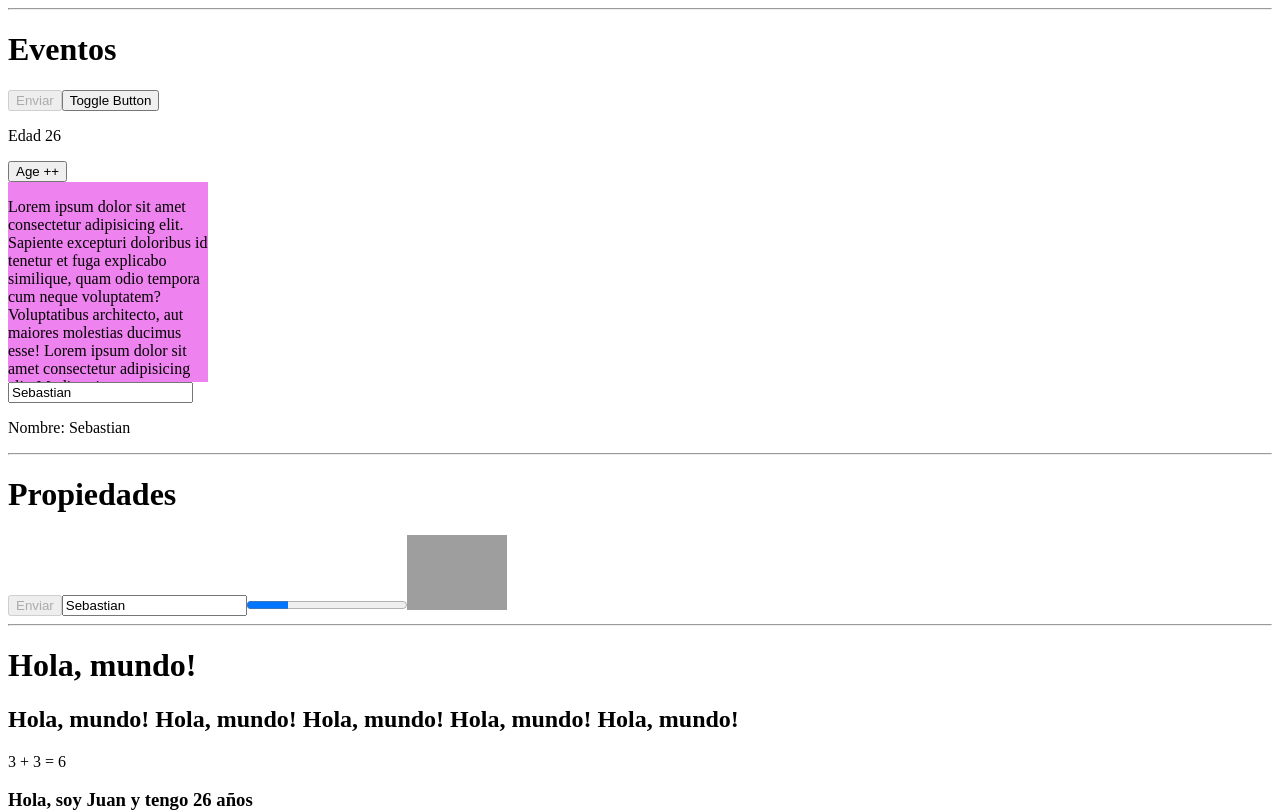
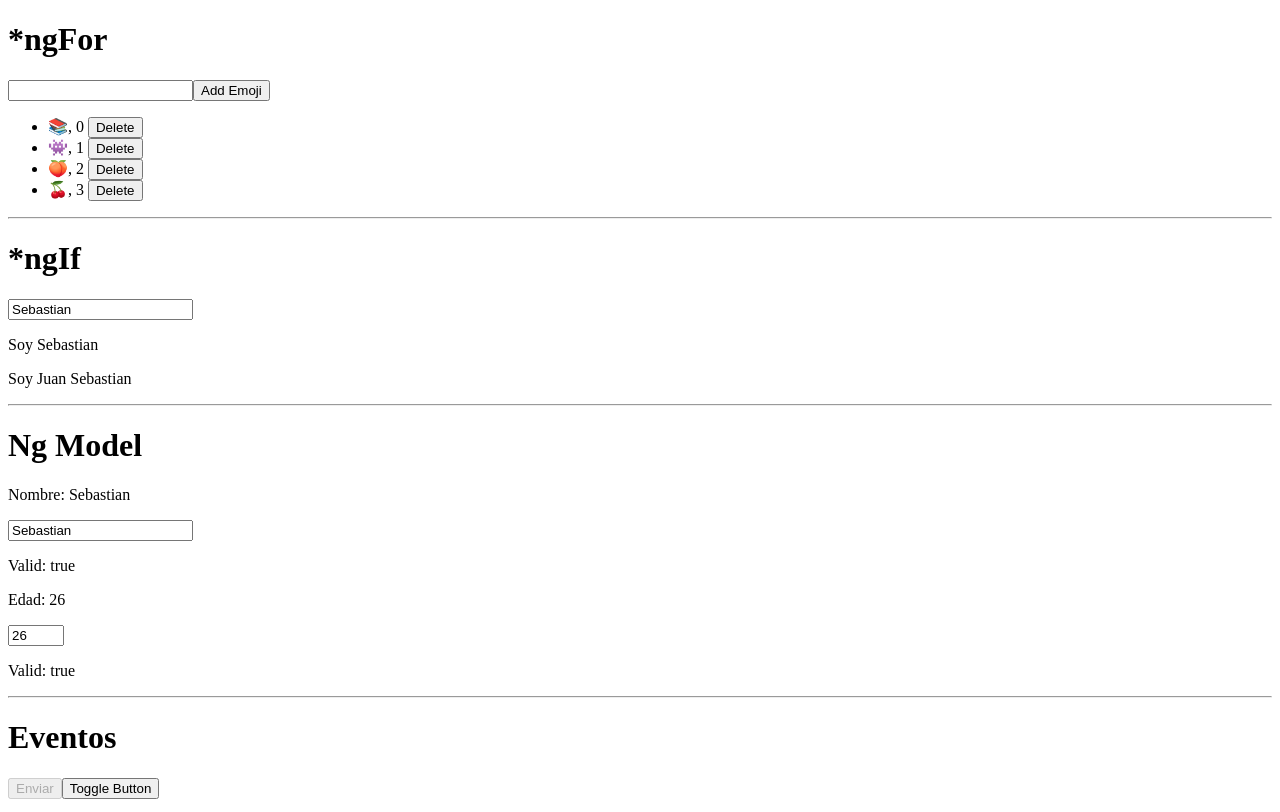
Before and after one commit to JuanFerraro/Angular-Fundamentals, an Angular app: page / in a window 1280 px wide. Shown: the top 812 px of the page. Built offline with nearby package versions, Linux system fonts and the light colour scheme; grey boxes are pictures that could not be loaded.

Commit message:
Exploring ngIf and ngFor 📚

```diff
--- a/src/app/app.component.html
+++ b/src/app/app.component.html
@@ -1,3 +1,45 @@
+<!-- For For For For -->
+<h1>*ngFor</h1>
+
+<input type="text" required [(ngModel)]="newEmoji" />
+<button (click)="addEmoji()">Add Emoji</button>
+<ul>
+  <li *ngIf="emojis.length === 0" >No hay Emojis</li>
+  <li *ngFor="let emoji of emojis; index as i">
+    {{ emoji }}, {{ i }}
+    <button (click)="deleteEmoji(i)">Delete</button>
+  </li>
+</ul>
+
+
+<hr/>
+
+<!-- If If If If -->
+<h1>*ngIf</h1>
+<input type="text" required [(ngModel)]="person.name" />
+
+<p *ngIf="person.name == 'Sebastian'">Soy Sebastian</p>
+<p *ngIf="person.name == 'Sebastian' && person.age == 26; else elseBlock">Soy Juan Sebastian</p>
+<ng-template #elseBlock>
+  <p>Bloque de Template!</p>
+</ng-template>
+
+
+<hr/>
+
+
+<!-- NgModel -->
+<h1>Ng Model</h1>
+<!-- #nombreVariabe en input -->
+<p>Nombre: {{ person.name }}</p>
+<input type="text" required #nameInput="ngModel" [(ngModel)]="person.name" />
+<p>Valid: {{ nameInput.valid }}</p>
+
+<p>Edad: {{ person.age }}</p>
+<input type="number" max="30" min="10" required #ageInput="ngModel" [(ngModel)]="person.age" />
+<p>Valid: {{ ageInput.valid }}</p>
+
+
 <hr/>
 <!-- Event (Binding) -->
 <h1>Eventos</h1>
@@ -8,7 +50,6 @@
 
 <div class="box" (scroll)="onScroll($event)">
   <p>Lorem ipsum dolor sit amet consectetur adipisicing elit. Sapiente excepturi doloribus id tenetur et fuga explicabo similique, quam odio tempora cum neque voluptatem? Voluptatibus architecto, aut maiores molestias ducimus esse! Lorem ipsum dolor sit amet consectetur adipisicing elit. Modi optio consectetur inventore iusto officia quod sed, molestias ipsam fugiat distinctio autem nostrum odit blanditiis error debitis magni nobis velit quisquam!</p>
-
 </div>
 
 <!-- Leer evento de input -->
--- a/src/app/app.component.ts
+++ b/src/app/app.component.ts
@@ -16,6 +16,9 @@ export class AppComponent {
     age: 26,
     avatar: 'https://source.unsplash.com/random',
   }
+  names: string[] = ['Juan', 'Sebastian', 'Barrios'];
+  emojis = ['📚', '👾', '🍑', '🍒'];
+  newEmoji = '';
 
   toggleButton(){
     /* Tomamos el estado y lo negamos */
@@ -36,5 +39,13 @@ export class AppComponent {
     this.person.name = element.value;
   }
 
+  addEmoji(){
+    this.emojis.push(this.newEmoji);
+    this.newEmoji = '';
+  }
+
+  deleteEmoji(index: number){
+    this.emojis.splice(index, 1);
+  }
 
 }
--- a/src/app/app.module.ts
+++ b/src/app/app.module.ts
@@ -1,5 +1,6 @@
 import { NgModule } from '@angular/core';
 import { BrowserModule } from '@angular/platform-browser';
+import { FormsModule } from '@angular/forms';
 
 import { AppRoutingModule } from './app-routing.module';
 import { AppComponent } from './app.component';
@@ -10,7 +11,8 @@ import { AppComponent } from './app.component';
   ],
   imports: [
     BrowserModule,
-    AppRoutingModule
+    AppRoutingModule,
+    FormsModule,
   ],
   providers: [],
   bootstrap: [AppComponent]
```
